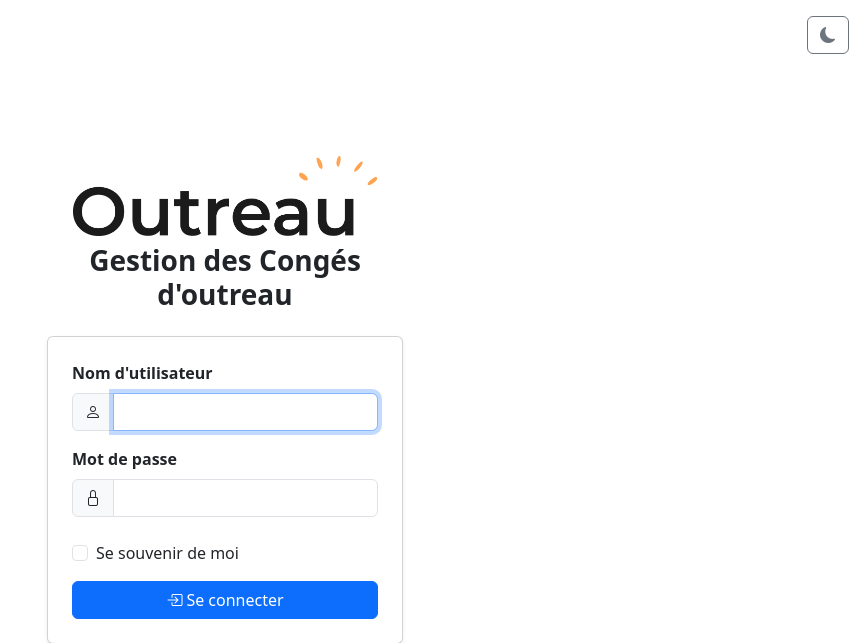
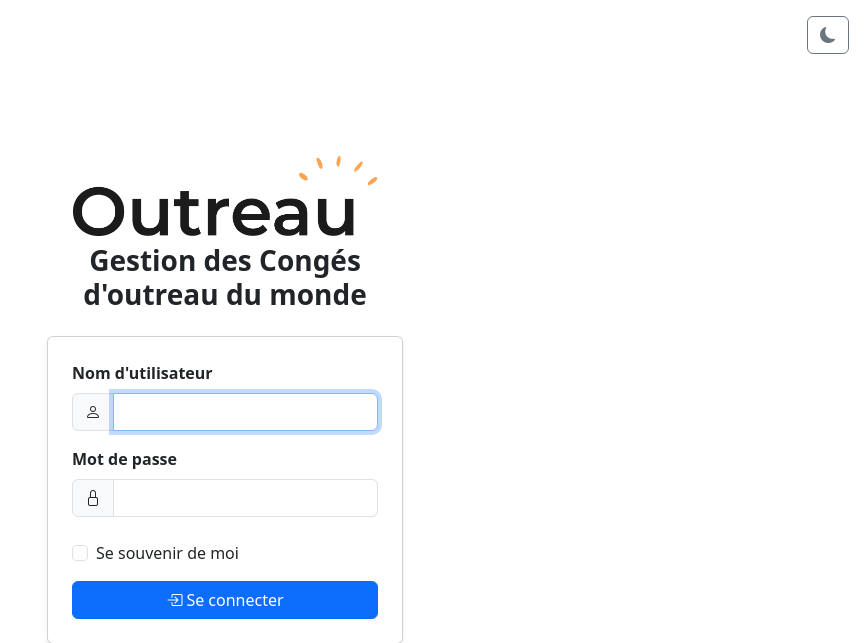
Before and after one commit to kythcayhaan-glitch/conges, a Symfony app: template templates/security/login.html.twig in a window 1280 px wide. Shown: the top 643 px of the page, without its empty margins (415-1280 px from the left). Run offline with Twig, Linux system fonts and the light colour scheme; the template is opened without the code that fills it, so the values that code supplies are empty; some libraries are stand-ins or nearby versions.

Commit message:
Update login page title text
Co-Authored-By: Claude Sonnet 4.6 <noreply@anthropic.com>

```diff
--- a/templates/security/login.html.twig
+++ b/templates/security/login.html.twig
@@ -20,7 +20,7 @@
         <div class="col-md-5 col-lg-4">
             <div class="text-center mb-4">
                 <img src="/logo2026.png" alt="Logo" style="max-height:80px">
-                <h1 class="h3 mt-2 fw-bold">Gestion des Congés d'outreau</h1>
+                <h1 class="h3 mt-2 fw-bold">Gestion des Congés d'outreau du monde</h1>
 
             </div>
 
```
